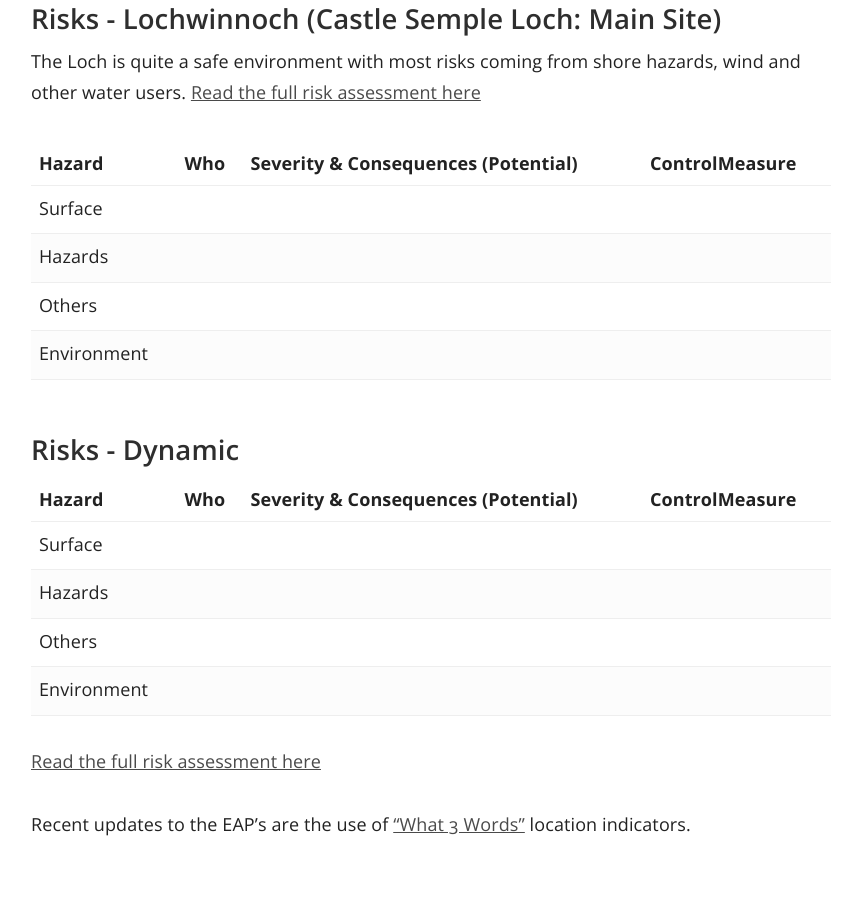
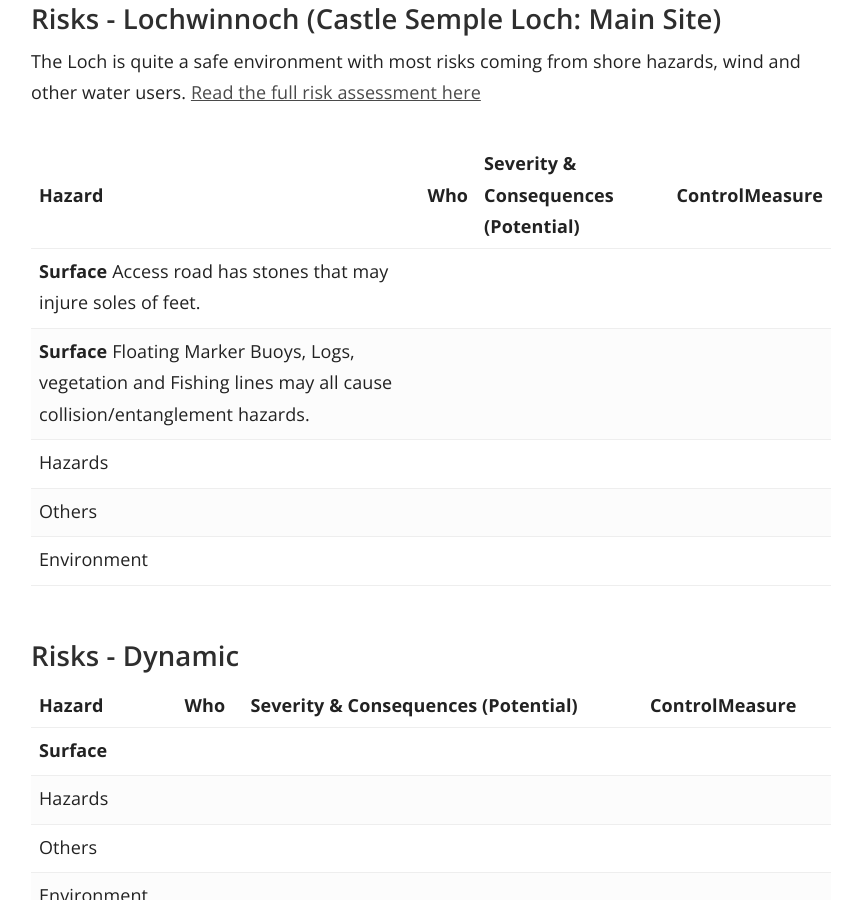
Before and after one commit to numbat70/clyde, a Jekyll site: the page built from _docs/Content/02-SUP_RISK.md, in a window 1280 px wide and 900 px high, scrolled down 1182 px. Shown: the whole window, without its empty margins (359-1221 px from the left). Built offline with Jekyll 4.4.1, drawn with Linux system fonts in a browser that asks for light colours.

Commit message:
Update 02-SUP_RISK.md
mk

```diff
--- a/_docs/Content/02-SUP_RISK.md
+++ b/_docs/Content/02-SUP_RISK.md
@@ -32,7 +32,8 @@ The Loch is quite a safe environment with most risks coming from shore hazards,
 
 Hazard | Who | Severity & Consequences (Potential) | ControlMeasure
 --- | --- | --- | ---
-Surface  |  |  |
+**Surface** Access road has stones that may injure soles of feet.  |  |  |
+**Surface** Floating Marker Buoys, Logs, vegetation and Fishing lines may all cause collision/entanglement hazards.  |  |  |
 Hazards  |  |  |
 Others  |  |  |
 Environment  |  |  |
@@ -43,7 +44,7 @@ Environment  |  |  |
 
 Hazard | Who | Severity & Consequences (Potential) | ControlMeasure
 --- | --- | --- | ---
-Surface  |  |  |
+**Surface**  |  |  |
 Hazards  |  |  |
 Others  |  |  |
 Environment  |  |  |
```
